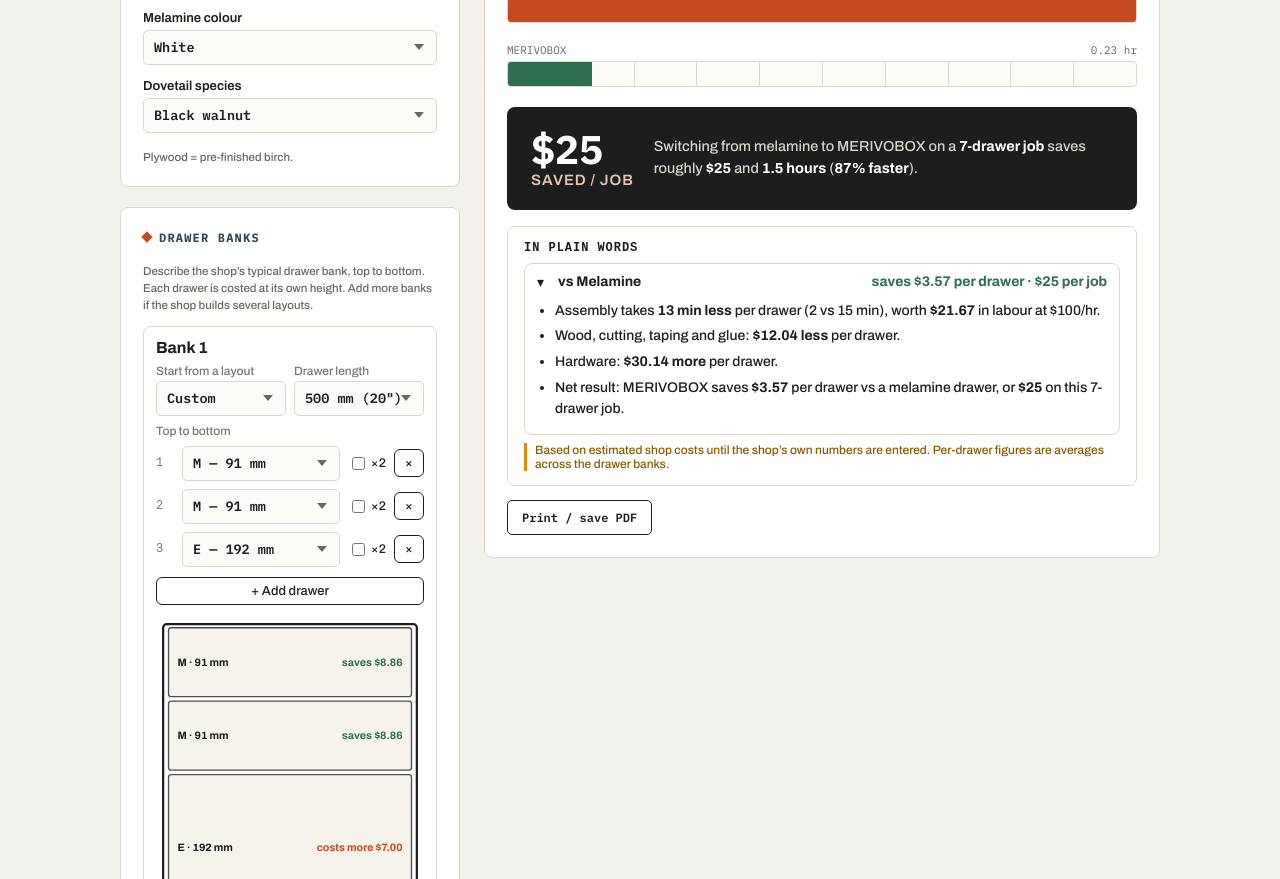
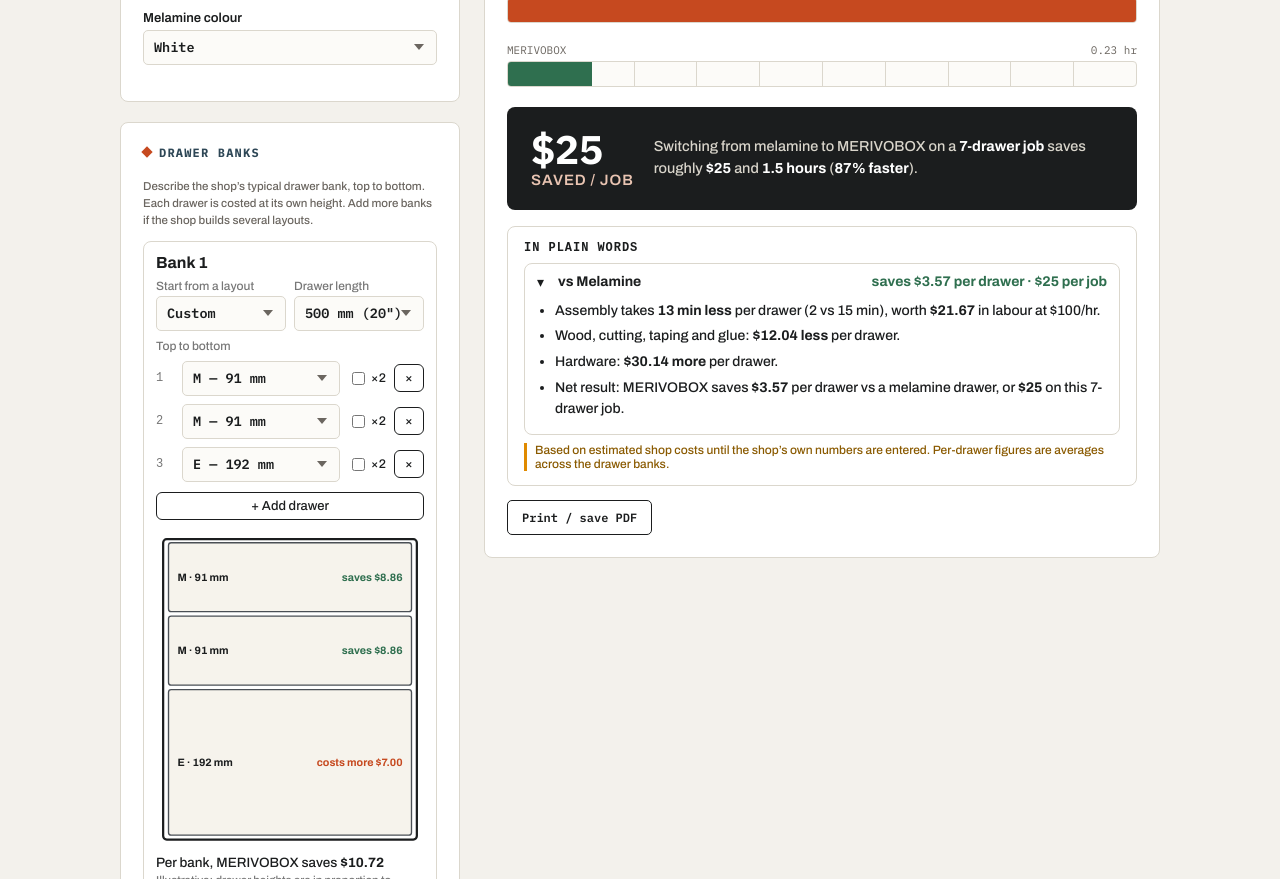
Before and after one commit to fabiogilbertogandini-cloud/merivobox-roi-calculator, a plain HTML site: page index.html in a window 1280 px wide. Shown: the part 1121-2000 px from the top of the page. Drawn offline with Linux system fonts and the light colour scheme.

Commit message:
Add files via upload

```diff
--- a/index.html
+++ b/index.html
@@ -576,6 +576,7 @@
   #stmtAnnual:empty{display:none;}
   .type-row select{flex:1 1 90px;}
   .type-row .share{margin-left:auto;}
+  #dvMode{font-size:13px;}
 </style>
 </head>
 <body>
@@ -694,7 +695,7 @@
           </select>
         </div>
         <div class="field">
-          <span class="sub" data-i18n="plyNote">Plywood = pre-finished birch.</span>
+          <span class="sub" id="plyNote" data-i18n="plyNote">Plywood = pre-finished birch.</span>
         </div>
       </div>
 
@@ -946,8 +947,8 @@ const i18n = {
   lblRnMovento:{en:'Runner — MOVENTO', fr:'Coulisse — MOVENTO'},
   lblLock:{en:'Locking devices', fr:'Dispositifs de verrouillage'},
   lblDvMode:{en:'Dovetail pricing method', fr:'Méthode de prix — queue d’aronde'},
-  optDvPrelim:{en:'Preliminary (factor × melamine box)', fr:'Préliminaire (facteur × boîte en mélamine)'},
-  optDvItemized:{en:'Itemized (by species)', fr:'Détaillé (par essence)'},
+  optDvPrelim:{en:'Estimate (factor × melamine)', fr:'Estimation (facteur × mélamine)'},
+  optDvItemized:{en:'Itemized costs', fr:'Coûts détaillés'},
   lblDovetail:{en:'Dovetail factor (× melamine box)', fr:'Facteur queue d’aronde (× boîte en mélamine)'},
   rTime:{en:'Assembly time', fr:'Temps d’assemblage'},
   rMaterial:{en:'Material', fr:'Matériaux'},
@@ -1220,7 +1221,7 @@ function fieldHTML(id, labelKey, unitKey, val, real){
 function buildCosts(){
   let a = '';
   SHOP.forEach(g=>{
-    a += `<div class="asm-h" data-i18n="${g.head}">${i18n[g.head].en}</div>`;
+    a += `<div class="asm-h" id="h_${g.head}" data-i18n="${g.head}">${i18n[g.head].en}</div>`;
     g.rows.forEach(r=>{
       if(Array.isArray(r)){
         a += fieldHTML(r[0], r[1], r[2], r[3]);
@@ -1235,6 +1236,39 @@ function buildCosts(){
 
 }
 
+function updateVisibility(){
+  const S = new Set(types.map(t=> t.mat));
+  const dvOn = S.has('dovetail'), dvPre = $('dvMode').value === 'prelim';
+  const melNeeded = S.has('melamine') || (dvOn && dvPre);
+  const method = $('method').value, panel = $('mvxPanel').value, melC = $('melColour').value, sp = $('dvSpecies').value;
+  const vis = {};
+  ['Orion','Folk','White','Maple'].forEach(c=>{ vis['price_mel'+c] = (melNeeded && melC === 'mel'+c) || panel === 'mel'+c; });
+  vis.price_ply = S.has('plywood') || panel === 'ply';
+  ['Walnut','Maple','Baltic'].forEach(c=>{ vis['price_dv'+c] = dvOn && !dvPre && sp === 'dv'+c; });
+  vis.cutCNC = method === 'cnc'; vis.cutManual = method !== 'cnc';
+  vis.tapeCNC = method === 'cnc'; vis.tapeManual = method !== 'cnc';
+  vis.finishDv = dvOn && !dvPre;
+  vis.woodAssembly = S.has('melamine') || S.has('plywood') || (dvOn && dvPre);
+  vis.dvAssembly = dvOn && !dvPre;
+  vis.dvMode = dvOn;
+  vis.dvFactor = dvOn && dvPre;
+  SHOP.forEach(g=>{
+    let any = false;
+    g.rows.forEach(r=>{
+      const id = Array.isArray(r) ? r[0] : r.id;
+      const show = vis[id] !== false;
+      const el = $(id) && $(id).closest('.field');
+      if(el) el.style.display = show ? '' : 'none';
+      if(show) any = true;
+    });
+    const h = $('h_' + g.head); if(h) h.style.display = any ? '' : 'none';
+  });
+  const setF = (id, show)=>{ const el = $(id).closest('.field'); if(el) el.style.display = show ? '' : 'none'; };
+  setF('melColour', melNeeded);
+  setF('dvSpecies', dvOn && !dvPre);
+  const pn = $('plyNote') ; if(pn) pn.closest('.field').style.display = S.has('plywood') ? '' : 'none';
+}
+
 function buildTable(){
   let h = '<thead><tr><th></th>' + COLS.map(c=>`<th data-col="${c}"><div class="ct" id="ct_${c}"></div><div class="cs" id="cs_${c}"></div></th>`).join('') + '</tr></thead><tbody>';
   ROWDEFS.forEach(([k, lk])=>{
@@ -1294,6 +1328,7 @@ $('btnPrint').addEventListener('click', ()=>window.print());
    Wood height/depth follow the selected MERIVOBOX height/length.
    Dovetail "preliminary" mode = melamine box x factor (all non-hardware lines). */
 function calc(){
+  updateVisibility();
   const drawers = num('drawers');
   const rate = num('labourRate');
   const method = $('method').value;
```
